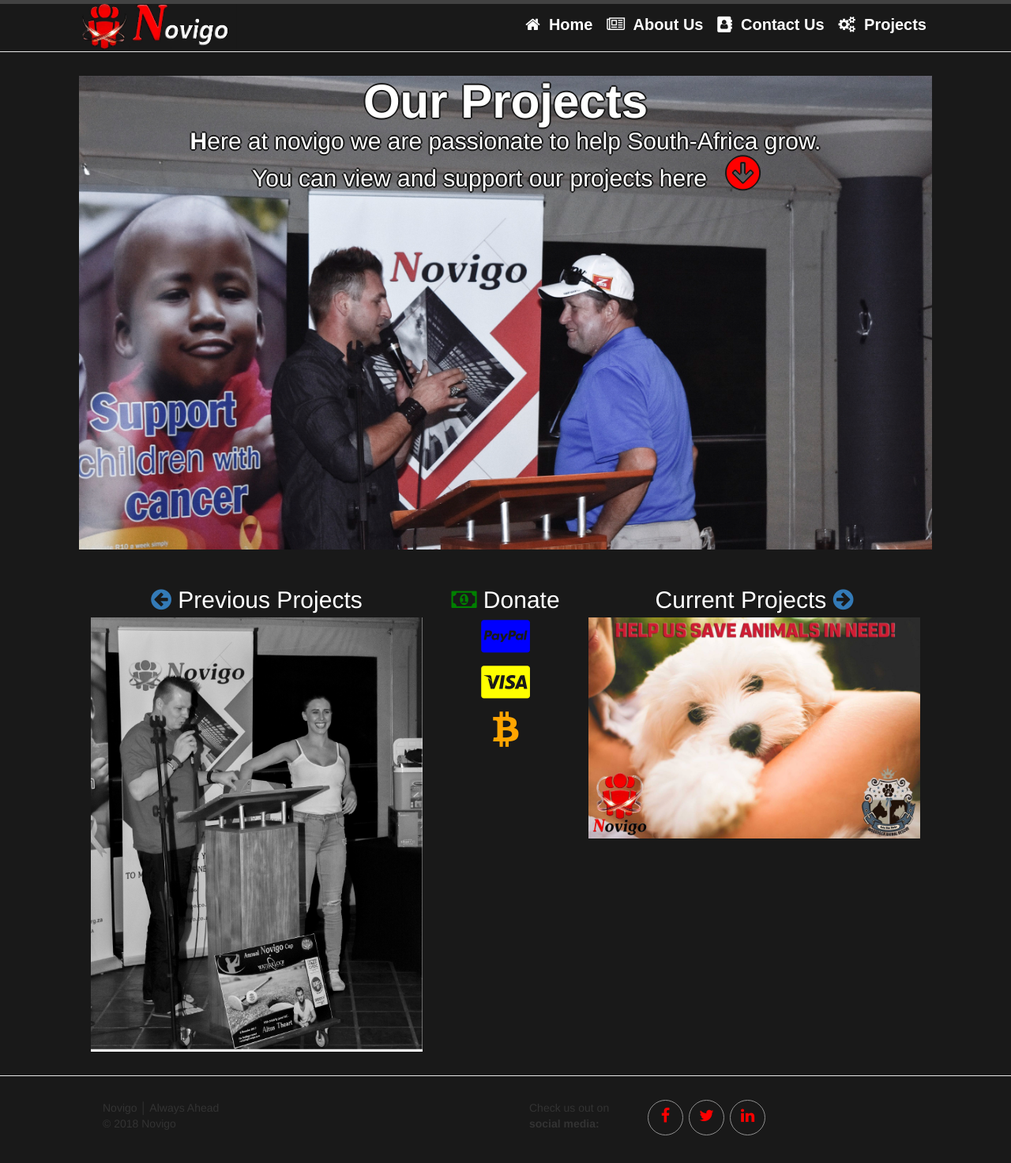
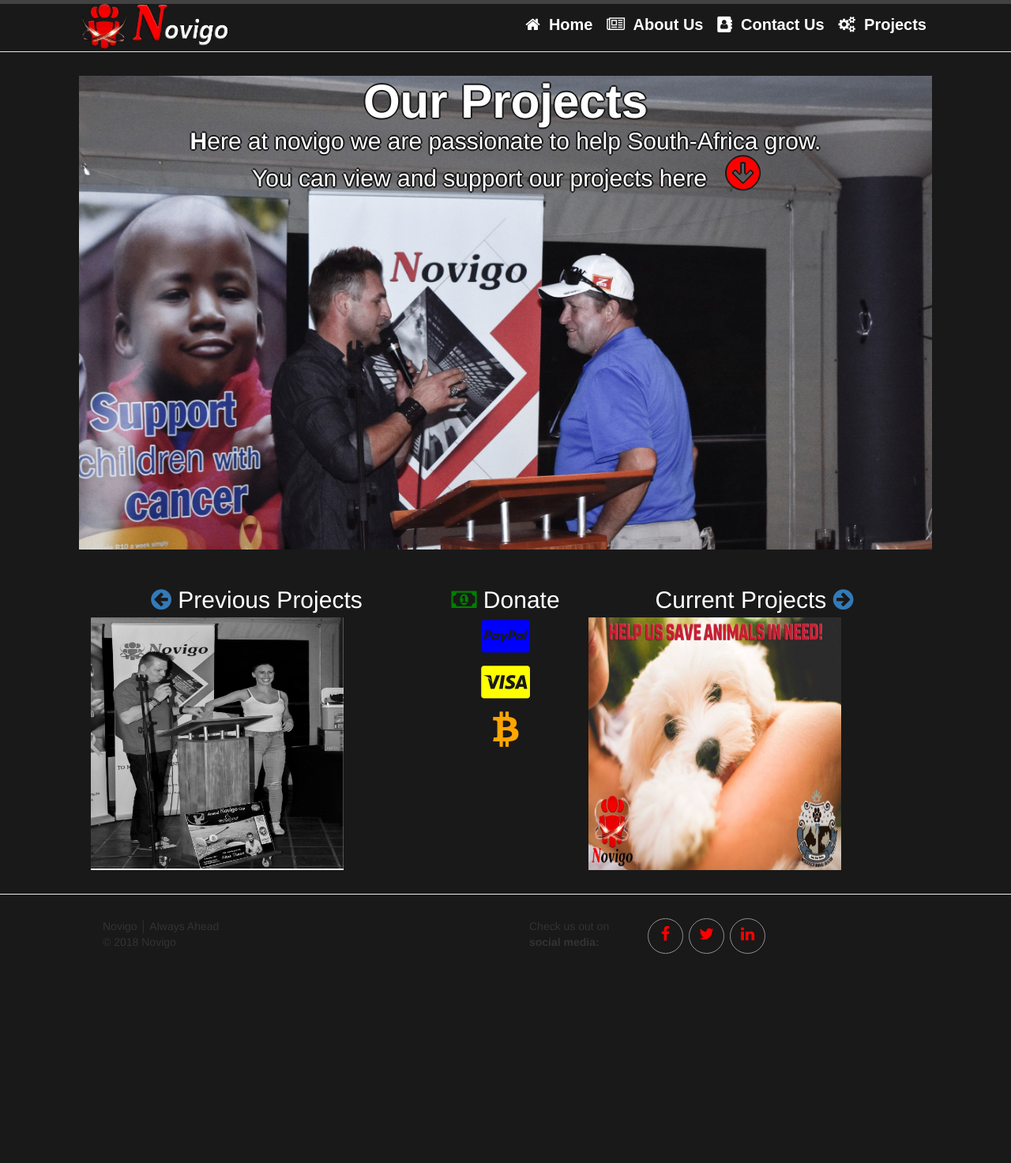
Before and after one commit to Hermankoch/hermankoch.github.io, a Jekyll site: the page built from projects.html, in a window 1280 px wide. Shown: the whole page at 79% size. Built offline with Jekyll 4.4.1, drawn with Linux system fonts in a browser that asks for light colours; after the commit the page ends 1243 px from its top, so only the background shows below that.

Commit message:
Update projects.html

```diff
--- a/projects.html
+++ b/projects.html
@@ -17,7 +17,7 @@
  <div class="row">
   <div class="col-sm-5">
    <p class="LivesTouched2"> <br /> <a href="#"> <i class="fa fa-arrow-circle-left" aria-hidden="true"> </i> </a>Previous Projects</p>
-   <img src="css/image10.jpg">
+   <img src="css/image10.jpg" width="320" height="320">
   </div>
 
   <div class="col-sm-2">
@@ -29,7 +29,7 @@
 
     <div class="col-sm-5">
    <p class="LivesTouched2"> <br /> Current Projects <a href="#"> <i class="fa fa-arrow-circle-right" aria-hidden="true"> </i> </a></p>
-     <img src="css/Image9.jpg">
+     <img src="css/Image9.jpg" width="320" height="320">
   </div>
 
  </div>
```
